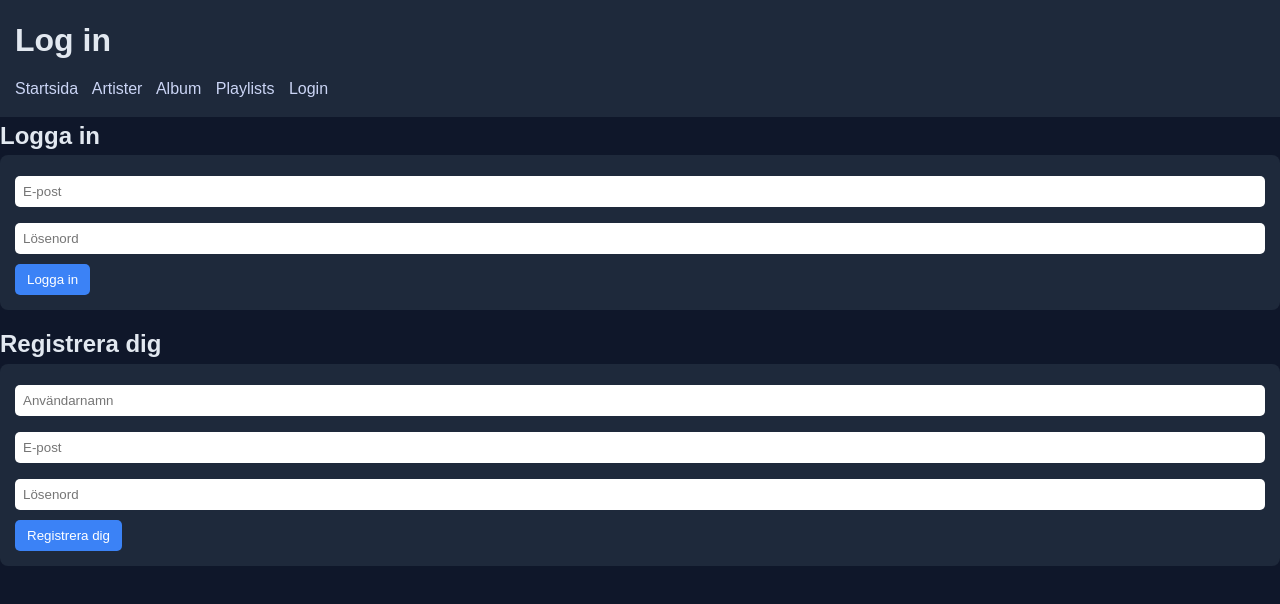
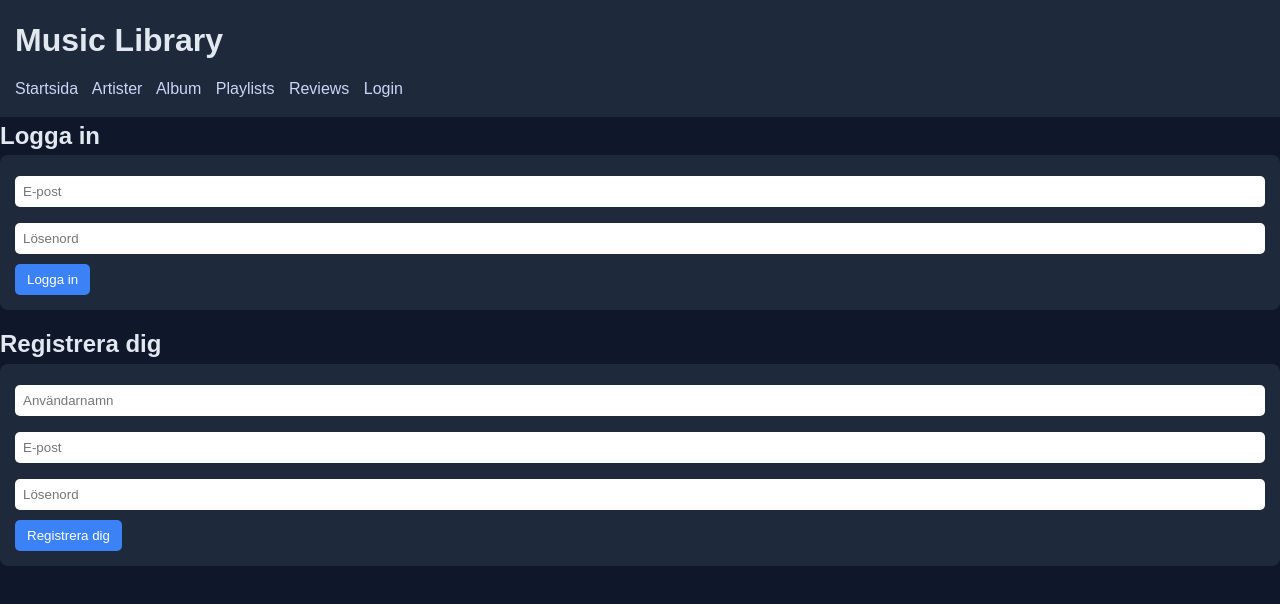
Before and after one commit to Meazajao/Music-Library, a website: page frontend/login.html in a window 1280 px wide. Drawn offline with Linux system fonts and the light colour scheme.

Commit message:
ny header

```diff
--- a/frontend/login.html
+++ b/frontend/login.html
@@ -8,12 +8,13 @@
 </head>
   <body>
     <header>
-      <h1>Log in</h1>
+        <h1>Music Library</h1>
         <nav>
           <a href="index.html">Startsida</a>
           <a href="artists.html">Artister</a>
           <a href="albums.html">Album</a>
           <a href="playlist.html">Playlists</a>
+          <a href="reviews.html">Reviews</a>
           <a href="login.html" id="authLink">Login</a>
         </nav>
       </header>
```
Also changed, not shown: frontend/album.html (+1 -0 lines), frontend/albums.html (+1 -0 lines), frontend/artist.html (+1 -0 lines), frontend/artists.html (+1 -0 lines), frontend/index.html (+1 -0 lines), frontend/playlist.html (+1 -0 lines), frontend/reviews.html (+1 -0 lines). Lines whose indentation alone changed are shown as unchanged.
